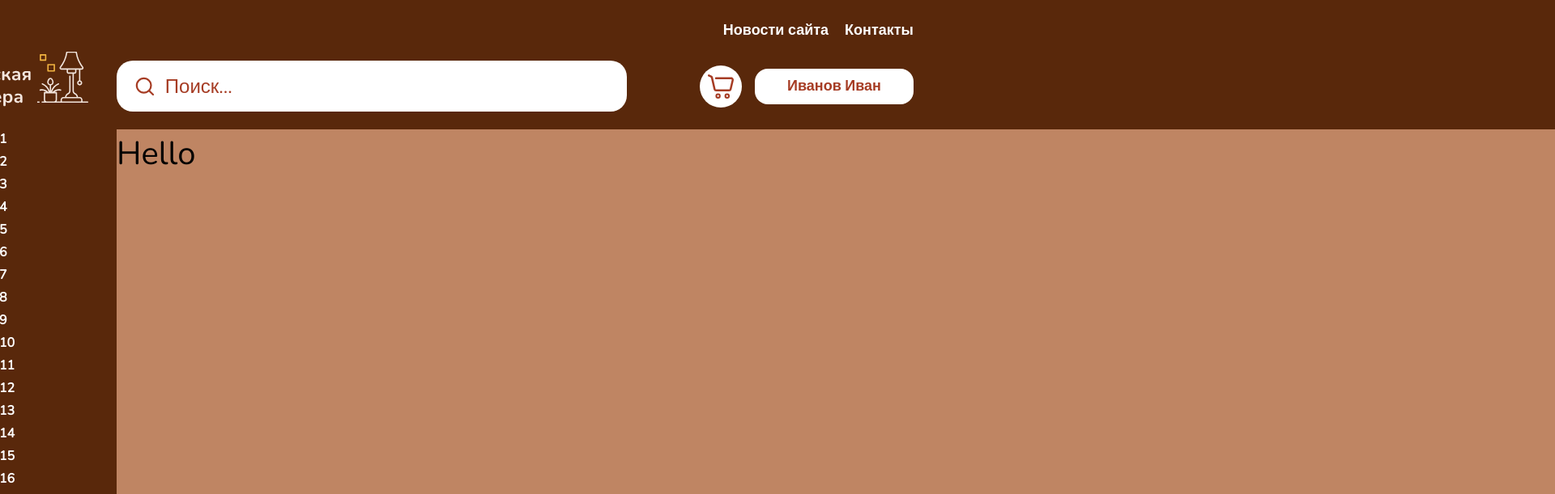
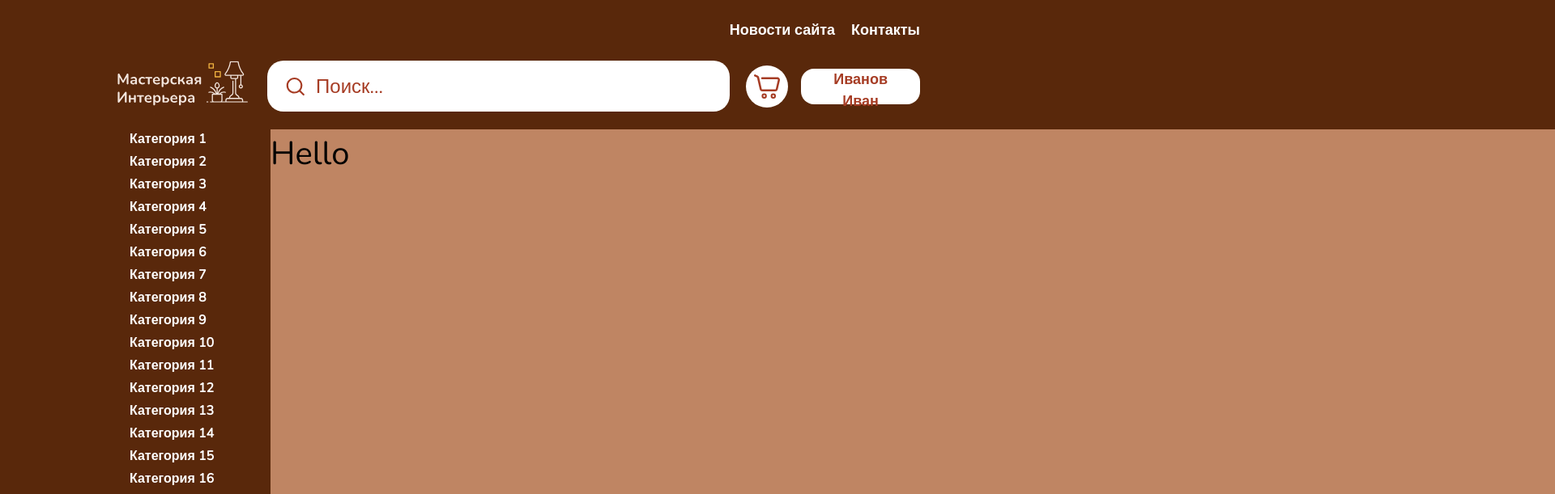
Before and after one commit to The73756/interior, a Nuxt app: page / in a window 1280 px wide. Shown: the top 611 px of the page at 81% size, 1920 px wide, since content can reach past the window. Built offline with nearby package versions, Linux system fonts and the light colour scheme.

Commit message:
start product cards

```diff
--- /dev/null
+++ b/components/card/product-card.vue
@@ -0,0 +1,26 @@
+<script lang="ts" setup>
+import { PropType } from 'vue'
+import CustomButton from '@/components/shared/button/custom-button.vue'
+import CustomImage from '@/components/shared/custom-image.vue'
+import { formatPrice } from '@/helpers/priceFormat'
+import { Product } from '@/types/product'
+
+defineProps({
+  product: {
+    type: Object as PropType<Product>,
+    required: true
+  }
+})
+</script>
+
+<template>
+  <article>
+    <div>
+      <CustomImage :src="product.image" />
+    </div>
+    <h2>{{ product.title }}</h2>
+    <div>
+      <CustomButton>{{ formatPrice(product.price) }}</CustomButton>
+    </div>
+  </article>
+</template>
--- a/components/header-block.vue
+++ b/components/header-block.vue
@@ -1,8 +1,7 @@
 <script lang="ts" setup>
 import CustomButton from '@/components/shared/button/custom-button.vue'
-import IconButton from '@/components/shared/button/icon-button.vue'
+import CustomImage from '@/components/shared/custom-image.vue'
 import CustomText from '@/components/shared/custom-text.vue'
-import CustomIcon from '@/components/shared/icon/custom-icon.vue'
 import CustomInput from '@/components/shared/input/custom-input.vue'
 import IconLink from '@/components/shared/link/icon-link.vue'
 
@@ -19,9 +18,9 @@ const navLinks = [
 </script>
 
 <template>
-  <header class="bg-brown fixed top-0 z-10 h-40 w-full py-6 text-white">
-    <div class="container mx-0 flex flex-col px-0 pr-10">
-      <div class="mb-6 ml-auto">
+  <header class="bg-brown sticky top-0 z-10 flex h-40 w-full justify-center py-6 text-white">
+    <div class="container flex flex-col gap-6">
+      <div class="ml-auto">
         <nav>
           <ul class="flex gap-5">
             <li v-for="link in navLinks" :key="link.href">
@@ -34,11 +33,17 @@ const navLinks = [
           </ul>
         </nav>
       </div>
-      <div class="flex items-center justify-between gap-6">
-        <CustomInput placeholder="Поиск..." icon="shared/search" />
-        <div class="flex items-center gap-4">
-          <IconLink to="basket" icon="shared/cart" />
-          <CustomButton> Иванов Иван </CustomButton>
+
+      <div class="flex items-center gap-6">
+        <NuxtLink class="w block h-full" to="/" title="На главную">
+          <CustomImage src="/images/logo.svg" width="200" height="auto" alt="Логотип компании" />
+        </NuxtLink>
+        <div class="flex w-full justify-between gap-5">
+          <CustomInput placeholder="Поиск..." icon="shared/search" />
+          <div class="flex items-center gap-4">
+            <IconLink to="basket" icon="shared/cart" />
+            <CustomButton> Иванов Иван</CustomButton>
+          </div>
         </div>
       </div>
     </div>
--- a/components/sidebar/sidebar-block.vue
+++ b/components/sidebar/sidebar-block.vue
@@ -1,16 +1,10 @@
 <script lang="ts" setup>
-import CustomImage from '@/components/shared/custom-image.vue'
 import CustomText from '@/components/shared/custom-text.vue'
 </script>
 
 <template>
-  <aside class="bg-brown fixed mr-6 h-full w-[270px] -translate-x-full pb-40 text-white">
-    <div class="flex h-40 items-end justify-center">
-      <NuxtLink class="mb-6" to="/" title="На главную">
-        <CustomImage src="/images/logo.svg" width="200" height="auto" alt="Логотип компании" />
-      </NuxtLink>
-    </div>
-    <div class="ml-10 mr-3 flex h-full flex-col gap-1 overflow-auto">
+  <aside class="bg-brown fixed z-10 mr-6 h-full w-[190px] pb-40 text-white">
+    <div class="ml-4 mr-3 flex h-full flex-col gap-1 overflow-auto">
       <NuxtLink v-for="(_, index) in 100" :key="index" class="block cursor-pointer hover:underline">
         <CustomText size="16" as="span" weight="bold">Категория {{ index + 1 }}</CustomText>
       </NuxtLink>
--- /dev/null
+++ b/helpers/priceFormat.ts
@@ -0,0 +1,10 @@
+export const formatPrice = (price?: number | string) => {
+  const numberPrice = Number(price)
+  if (isNaN(numberPrice)) return undefined
+
+  return numberPrice.toLocaleString('ru-RU', {
+    style: 'currency',
+    currency: 'RUB',
+    minimumFractionDigits: 0
+  })
+}
--- a/layouts/default.vue
+++ b/layouts/default.vue
@@ -5,19 +5,19 @@ import SidebarBlock from '@/components/sidebar/sidebar-block.vue'
 </script>
 
 <template>
+  <div>
+    <HeaderBlock />
     <div class="container flex">
       <SidebarBlock />
-    <main class="bg-beige relative flex h-[400vh] min-h-screen w-full flex-col">
-      <HeaderBlock />
-      <div class="mt-40">
+      <main class="bg-beige relative ml-[190px] flex h-[400vh] min-h-screen w-full flex-col">
         <slot />
-      </div>
         <FooterBlock class="mt-auto" />
 
         <div
           aria-hidden="true"
-        class="bg-beige absolute bottom-1/2 right-0 mb-[25px] h-[calc(100%-370px)] w-full translate-x-full translate-y-1/2"
+          class="bg-beige absolute left-0 top-0 h-[calc(100%-210px)] w-full translate-x-full"
         />
       </main>
     </div>
+  </div>
 </template>
--- /dev/null
+++ b/types/product.ts
@@ -0,0 +1,5 @@
+export type Product = {
+  title: string
+  price: number
+  image: string
+}
```
Lines whose indentation alone changed are shown as unchanged.
